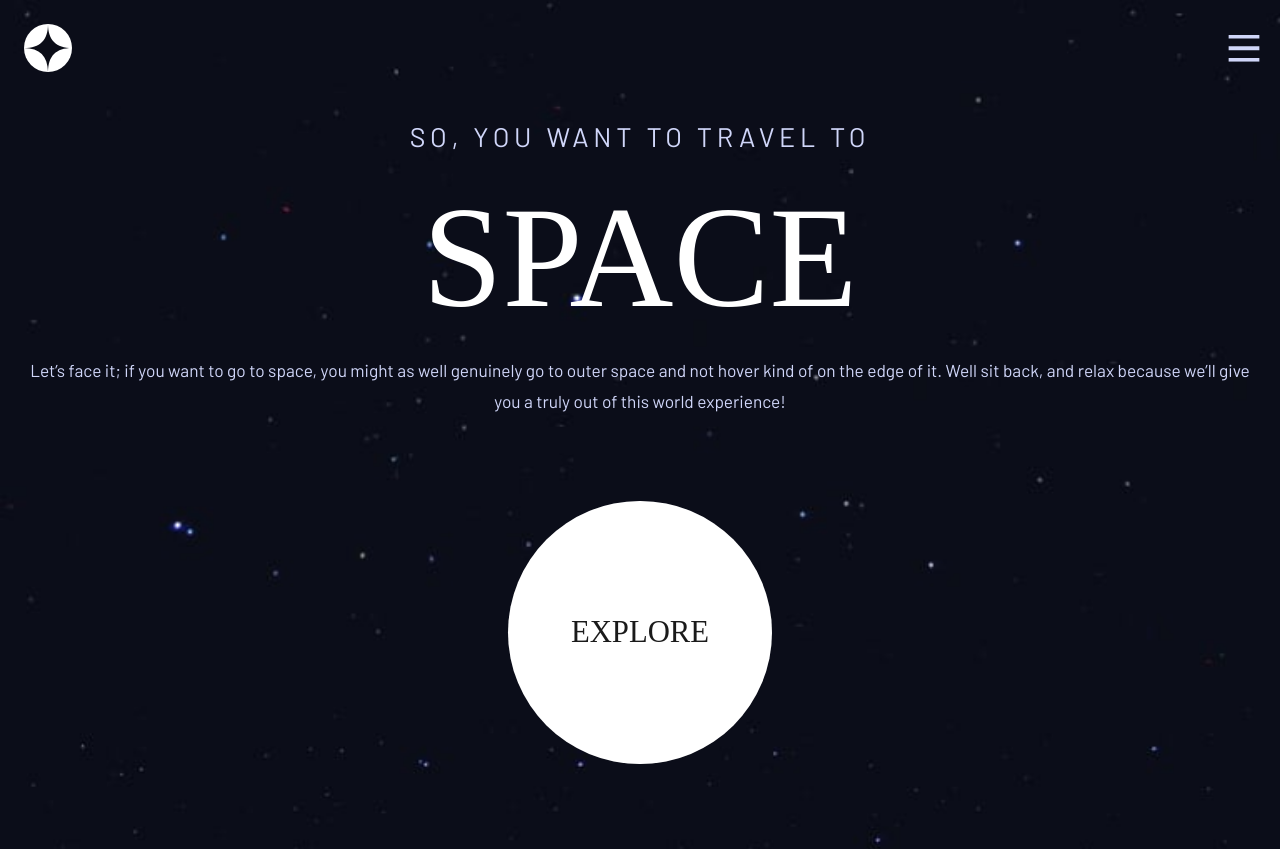
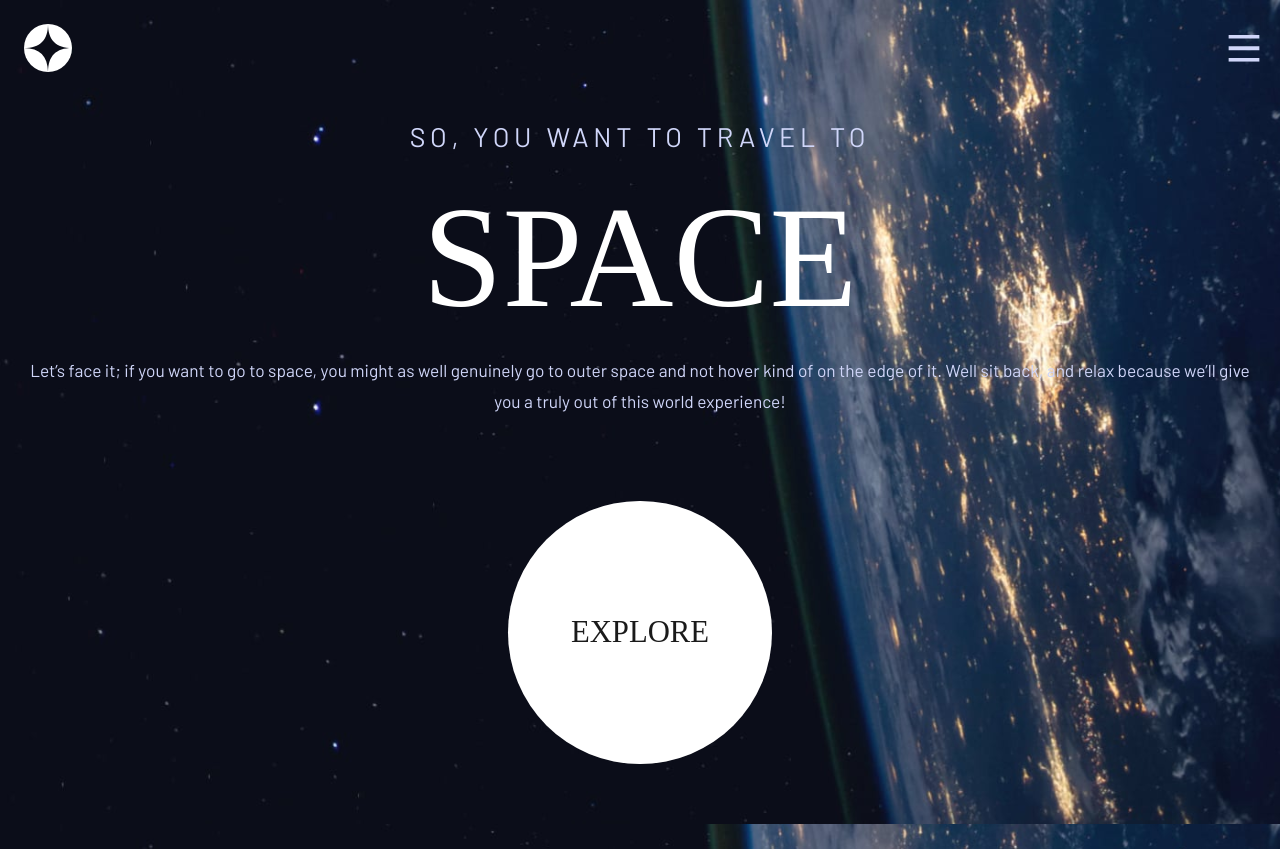
Before and after one commit to Bol2riZH/Space-tourism, a Vue app: page / in a window 1280 px wide. Built offline with nearby package versions, Linux system fonts and the light colour scheme; a web font is replaced by a local one.

Commit message:
add css bg to base file. for vercel deploy test

```diff
--- a/src/App.vue
+++ b/src/App.vue
@@ -17,7 +17,7 @@ const screen = reactive({
 });
 
 const background = reactive({
-  url: './src/assets/image/home/background-home-mobile.jpg',
+  url: 'src/assets/image/home/background-home-mobile.jpg',
   size: 'cover',
   width: screen.width,
 });
@@ -26,7 +26,7 @@ const concatBackgroundUrlOption = (
   pageName: string | string[],
   format: string | boolean
 ): any => {
-  return `no-repeat url('./src/assets/image/${pageName}/background-${pageName}-${format}.jpg')`;
+  return `no-repeat url('src/assets/image/${pageName}/background-${pageName}-${format}.jpg')`;
 };
 
 watch(route, () => {
@@ -35,10 +35,9 @@ watch(route, () => {
   route.params.name === undefined
     ? (pageName = 'home')
     : (pageName = route.params.name);
-
   background.url = concatBackgroundUrlOption(pageName, screen.width);
-  document.body.style.background = background.url;
-  document.body.style.backgroundSize = background.size;
+  // document.body.style.background = background.url;
+  // document.body.style.backgroundSize = background.size;
 });
 </script>
 
--- a/src/assets/style/css/main.css
+++ b/src/assets/style/css/main.css
@@ -43,6 +43,8 @@ body {
   height: 100vh;
   margin: 0 24px;
   color: #d0d6f9;
+  background: url("src/assets/image/home/background-home-desktop.jpg");
+  background-size: cover;
 }
 
 a {
--- a/src/assets/style/sass/base/_base.scss
+++ b/src/assets/style/sass/base/_base.scss
@@ -31,6 +31,8 @@ body {
   height: 100vh;
   margin: variables.$margin-side;
   color: variables.$color-secondary;
+  background: url('src/assets/image/home/background-home-desktop.jpg');
+  background-size: cover;
 }
 
 a {
```
Also changed, not shown: 1 other file (tests, documents, lock files or other folders).
